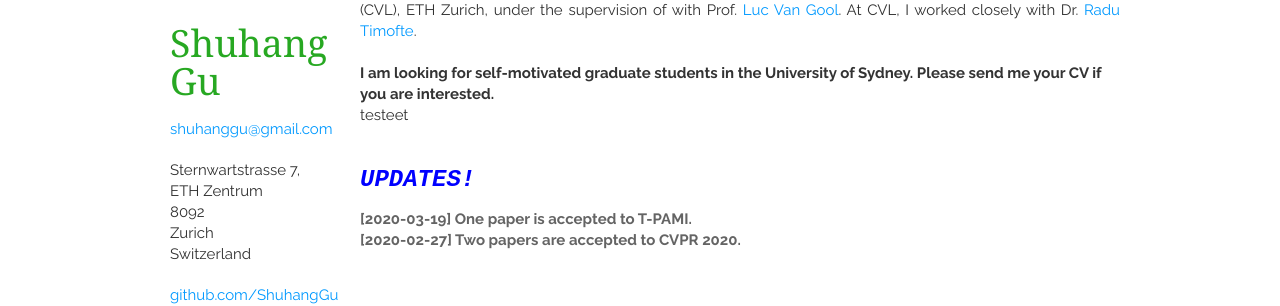
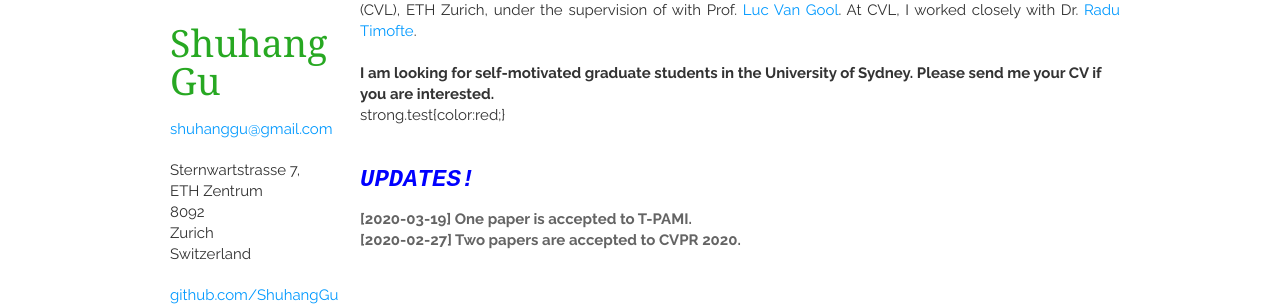
Before and after one commit to ShuhangGu/shuhanggu.github.com, a Jekyll site: the page built from index.html, in a window 1280 px wide and 900 px high. Shown: the part 157-463 px from the top of the window. Built offline with Jekyll 4.4.1, drawn with Linux system fonts in a browser that asks for light colours; nearby versions of some CDN libraries; the list of posts is cut into pages by our own code.

Commit message:
Update aboutme.html

```diff
--- a/_includes/aboutme.html
+++ b/_includes/aboutme.html
@@ -13,7 +13,7 @@
           At CVL, I worked closely with Dr. <span class="STYLE1"><a href="http://people.ee.ethz.ch/~timofter/">Radu Timofte</a></span>.</p>
                 <p><br /> </p>
         <p style="color:red">  <strong>I am looking for self-motivated graduate students in the University of Sydney. Please send me your CV if you are interested.</strong> </p>
-    <p>testeet</p>
+    <p>strong.test{color:red;}</p>
     </article>
 
 
```
